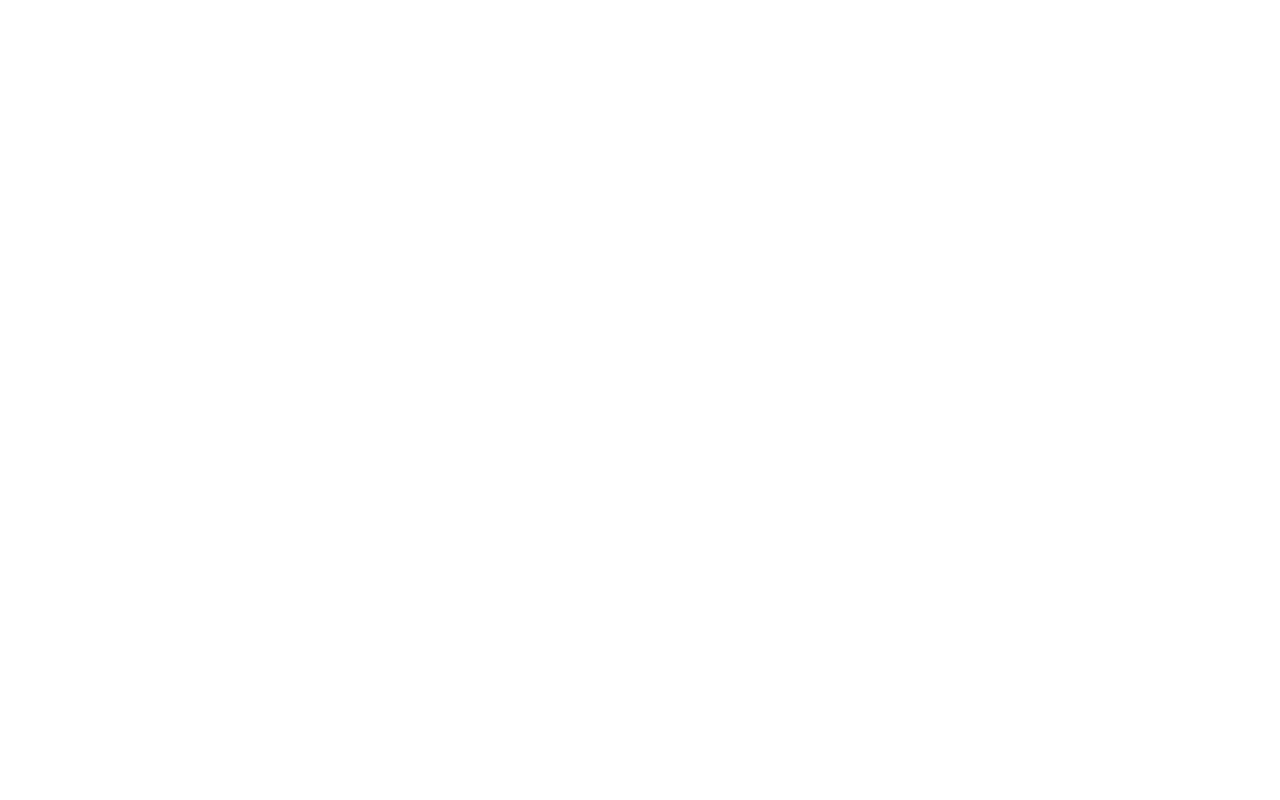
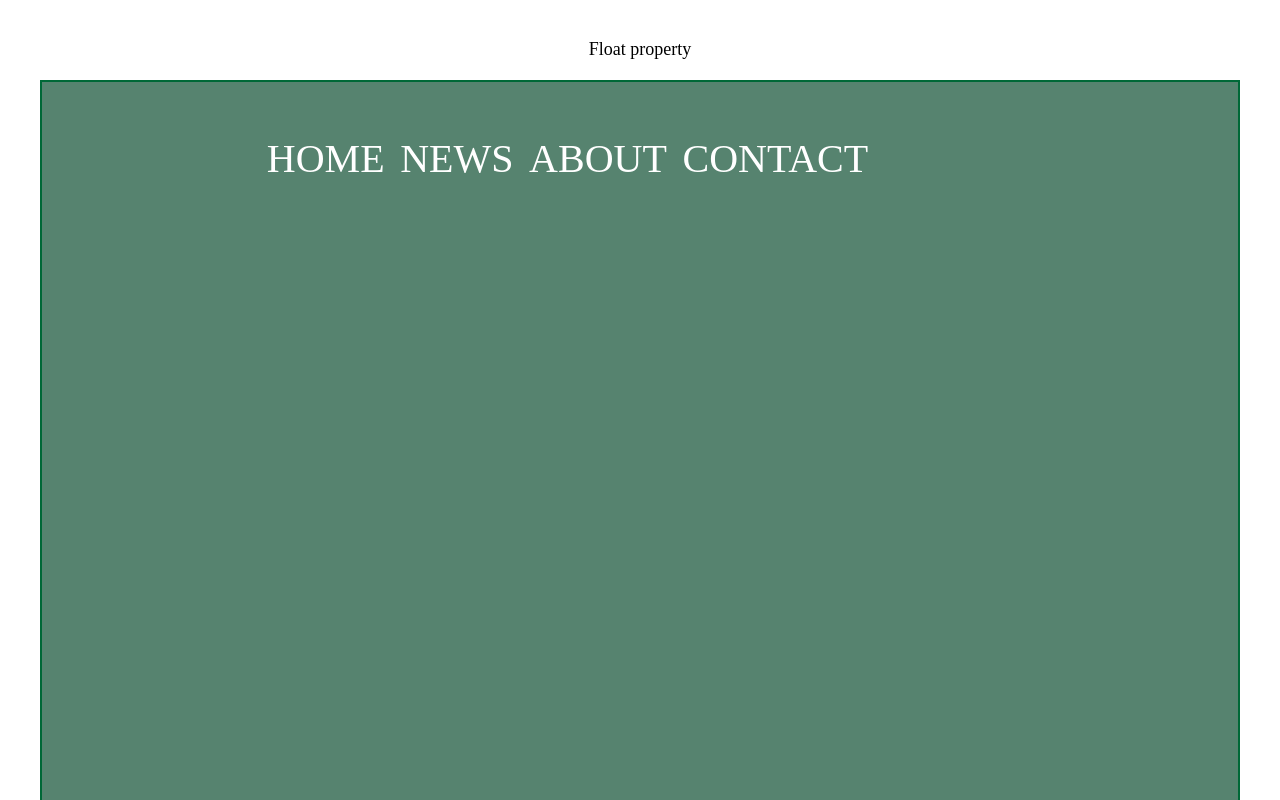
Before and after one commit to MariNefaridze/Lesson6, a plain HTML site: page index.html in a window 1280 px wide. Shown: the top 800 px of the page. Drawn offline with Linux system fonts and the light colour scheme.

Commit message:
made header and nav bar

```diff
--- a/css/reset.css
+++ b/css/reset.css
@@ -46,3 +46,9 @@ table {
 	border-collapse: collapse;
 	border-spacing: 0;
 }
+a {
+	text-decoration: none;
+}
+* {
+	box-sizing: border-box;
+}
--- a/css/style.css
+++ b/css/style.css
@@ -0,0 +1,28 @@
+.nav-ul{
+    display: flex;
+    align-items: center;
+    justify-content: space-around;
+    font-size: 40px;
+    line-height: 57px;
+    height: 64px;
+    width:auto;
+    padding-top: 76px;
+    padding-left: 217px;
+    padding-right: 362px;
+}
+a{color: #FFFFFF;
+}
+body{
+    background-color: white;
+    padding: 40px;
+}
+.mainDiv{
+    background-color: #56836F;
+    border: 2px solid #006837;
+    height: 1286px;
+}
+h3{
+    font-size: 18px;
+    text-align: center;
+    height: 40px;
+}
--- a/index.html
+++ b/index.html
@@ -8,9 +8,28 @@
 	<title>Lesson6</title>
 </head>
 <body>
-    <header>
-
-    </header>
-
+    <div class="div">
+        <h3>Float property</h3>
+    </div>
+    <div class="mainDiv">
+        <header>
+            <nav>
+                <ul class="nav-ul">
+                    <li class="nav-li">
+                        <a href="#">HOME</a>
+                    </li>
+                    <li class="nav-li">
+                        <a href="#">NEWS</a>
+                    </li>
+                    <li class="nav-li">
+                        <a href="#">ABOUT</a>
+                    </li>
+                    <li class="nav-li">
+                        <a href="#">CONTACT</a>
+                    </li>
+                </ul>
+            </nav>
+        </header>
+    </div>
 </body>
 </html>
```
